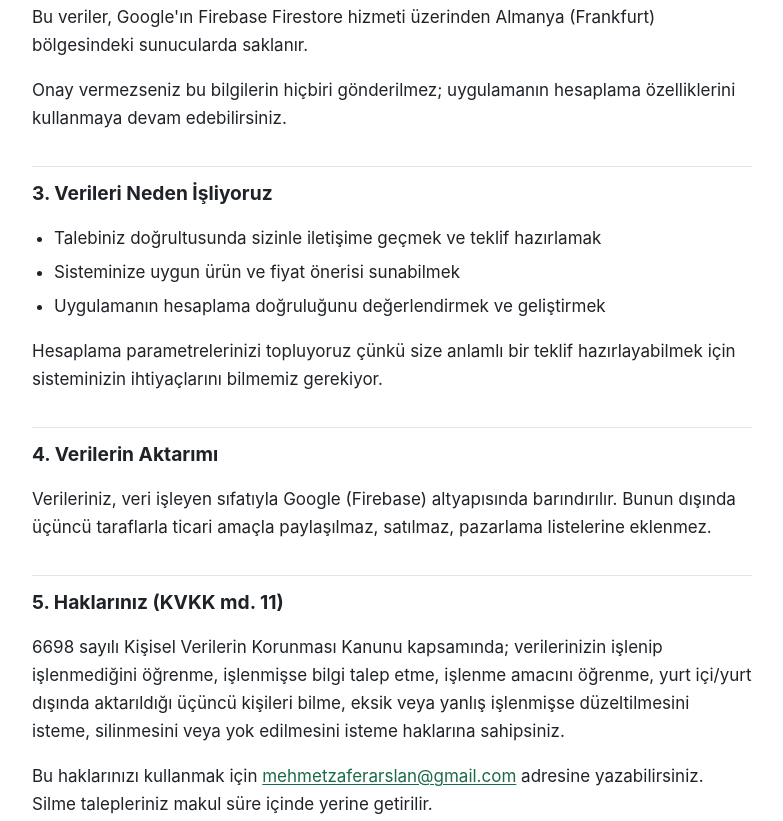
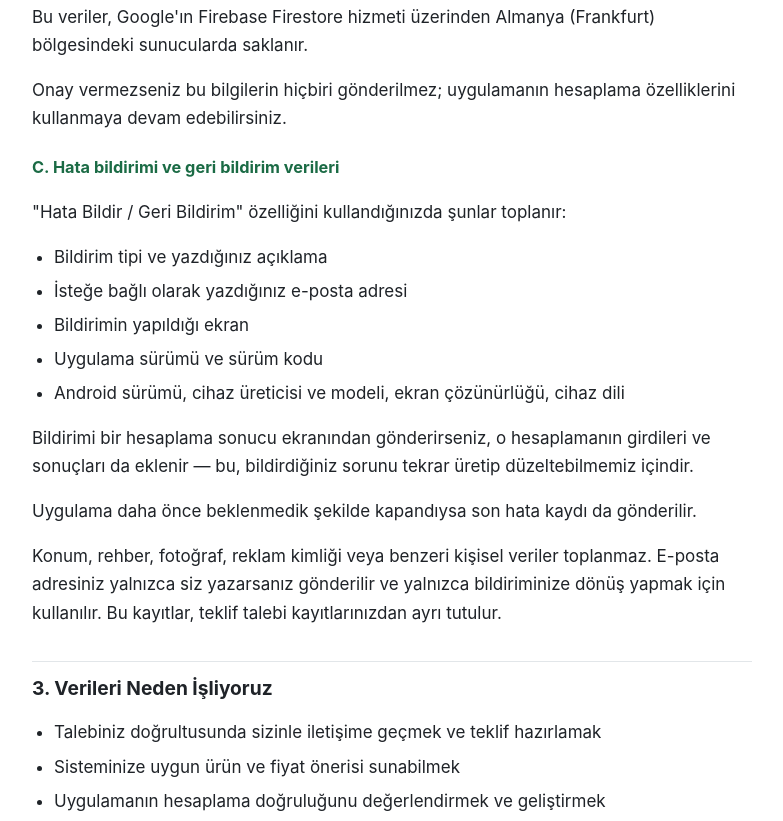
Before and after one commit to mehmetzaferarslan-a11y/gesplanner-gizlilik, a plain HTML site: page index.html in a window 1280 px wide. Shown: the part 1141-1962 px from the top of the page, without its empty margins (248-1031 px from the left). Drawn offline with Linux system fonts and the light colour scheme.

Commit message:
Update index.html

```diff
--- a/index.html
+++ b/index.html
@@ -125,7 +125,7 @@
 <header>
   <div class="ic">
     <h1>GES Planner — Gizlilik Politikası ve KVKK Aydınlatma Metni</h1>
-    <p>Son güncelleme: 9 Eylül 2026</p>
+    <p>Son güncelleme: 10 Eylül 2026</p>
   </div>
 </header>
 
@@ -159,6 +159,18 @@
 
   <p>Bu veriler, Google'ın Firebase Firestore hizmeti üzerinden Almanya (Frankfurt) bölgesindeki sunucularda saklanır.</p>
   <p>Onay vermezseniz bu bilgilerin hiçbiri gönderilmez; uygulamanın hesaplama özelliklerini kullanmaya devam edebilirsiniz.</p>
+  <h3>C. Hata bildirimi ve geri bildirim verileri</h3>
+  <p>&quot;Hata Bildir / Geri Bildirim&quot; özelliğini kullandığınızda şunlar toplanır:</p>
+  <ul>
+    <li>Bildirim tipi ve yazdığınız açıklama</li>
+    <li>İsteğe bağlı olarak yazdığınız e-posta adresi</li>
+    <li>Bildirimin yapıldığı ekran</li>
+    <li>Uygulama sürümü ve sürüm kodu</li>
+    <li>Android sürümü, cihaz üreticisi ve modeli, ekran çözünürlüğü, cihaz dili</li>
+  </ul>
+  <p>Bildirimi bir hesaplama sonucu ekranından gönderirseniz, o hesaplamanın girdileri ve sonuçları da eklenir &mdash; bu, bildirdiğiniz sorunu tekrar üretip düzeltebilmemiz içindir.</p>
+  <p>Uygulama daha önce beklenmedik şekilde kapandıysa son hata kaydı da gönderilir.</p>
+  <p>Konum, rehber, fotoğraf, reklam kimliği veya benzeri kişisel veriler toplanmaz. E-posta adresiniz yalnızca siz yazarsanız gönderilir ve yalnızca bildiriminize dönüş yapmak için kullanılır. Bu kayıtlar, teklif talebi kayıtlarınızdan ayrı tutulur.</p>
 
   <h2>3. Verileri Neden İşliyoruz</h2>
   <ul>
```
